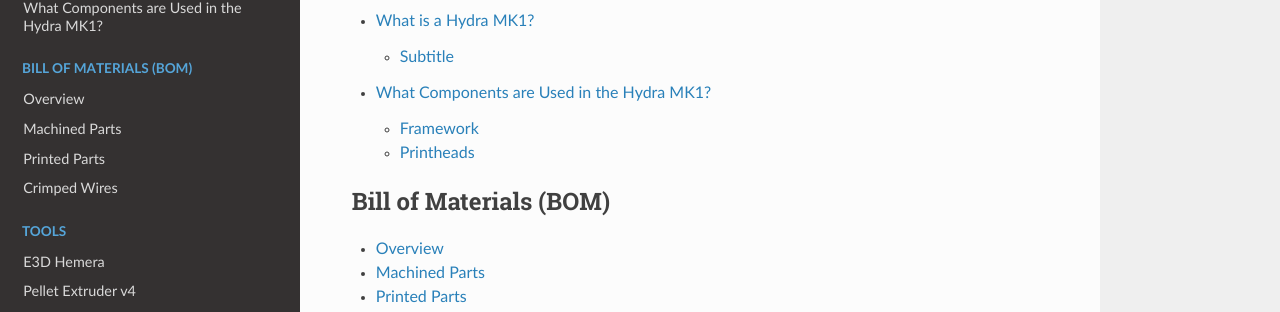
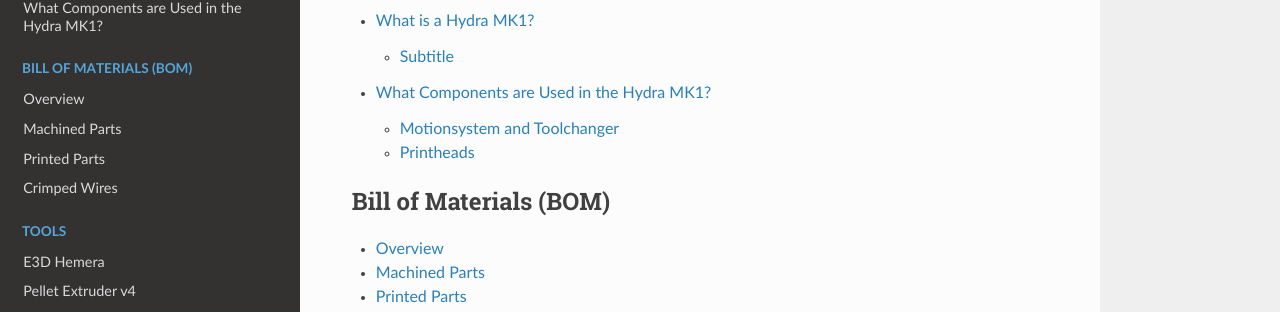
Before and after one commit to srl-ethz/hydra-documentation, a Sphinx documentation site: the page built from docs/source/index.rst, in a window 1280 px wide and 1177 px high. Shown: the part 199-511 px from the top of the window. Built offline with Sphinx 7.4.7 and the Read the Docs theme 2.0.0, drawn with Linux system fonts in a browser that asks for light colours; pages that are not in the unit, such as notebooks, are missing from menus.

Commit message:
Update components.rst

```diff
--- a/docs/source/intro/components.rst
+++ b/docs/source/intro/components.rst
@@ -4,11 +4,11 @@
 
 The Hydra MK1 is built on the basis of several open source projects / products that are noted below:
 
-Framework
+Motionsystem and Toolchanger
 ============
 
 
-The framework of the printer is built up on the **Rat Rig V-Core 3** by Rat Rig Lda., seen in figure NUMBER (From this point on referred to as Rat Rig). This is a `core XY <https://corexy.com/theory.html>`_system with three independent Z-axis motors. This makes it perfect for tool swapping, since the print head is able to move with two degrees of freedom, while not moving in z direction. Additionally, the independent Z-motors make leveling the print platform completely automatic. For the Hydra MK1 the 400mm x 400mm x 400mm build volume was chosen. While this could be substituted for the 500mm version, the 300mm version offers to little space in the back to park the tools.
+The motion system of the printer is built up on the **Rat Rig V-Core 3** by Rat Rig Lda., seen in figure NUMBER (From this point on referred to as Rat Rig). This is a `core XY <https://corexy.com/theory.html>`_system with three independent Z-axis motors. This makes it perfect for tool swapping, since the print head is able to move with two degrees of freedom, while not moving in z direction. Additionally, the independent Z-motors make leveling the print platform completely automatic. For the Hydra MK1 the 400mm x 400mm x 400mm build volume was chosen. While this could be substituted for the 500mm version, the 300mm version offers to little space in the back to park the tools.
 
 .. figure:: img/RatRig.png
     :align: center
```
